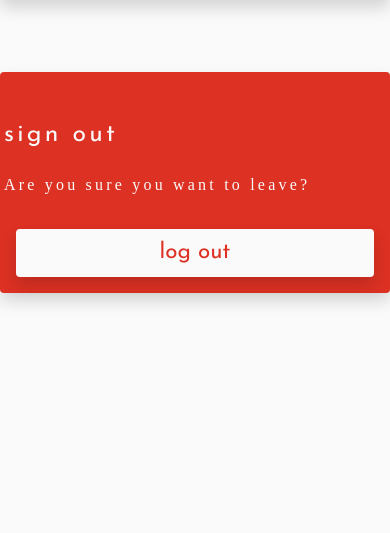
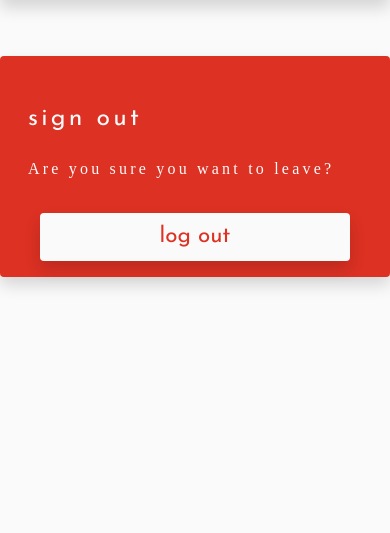
Before and after one commit to johnamdickson/portfolio-project-4, a Django app: template templates/account/logout.html in a window 390 px wide. Shown: the part 86-619 px from the top of the page. Run offline with Django 3.2, Linux system fonts and the light colour scheme; the template is opened without the code that fills it: most values are stand-ins (such as "Sample title", 1, 10 or a date in 2020); parts of the project's set-up code (start-up, migrations or seed data) failed here and were passed over; some libraries are stand-ins or nearby versions; some web fonts are replaced.

Commit message:
style: adjust to stop row spilloever in sm screens

```diff
--- a/static/css/style.css
+++ b/static/css/style.css
@@ -142,6 +142,11 @@ https://codingyaar.com/responsive-bootstrap-navbar-with-vertical-line-separator/
     #sign-in-icon {
         display: none;
     }
+
+/* stop rows overflowing container in small screens */
+    .row {
+        /* margin: 0; */
+    }
 }
 
 /* target mobile screen size */
--- a/templates/account/logout.html
+++ b/templates/account/logout.html
@@ -7,8 +7,8 @@
 {% block content %}
 <div class="container form-section">
   <div class="row">
-    <div class="col-xl-6 offset-xl-3 mt-4 col-md-10 offset-md-1 shadow pt-5 px-1 custom-container rounded">
-
+    <div class="col-xl-6 offset-xl-3 mt-2 col-md-10 offset-md-1 shadow pt-5 px-1 custom-container rounded">
+      <div class="container">
       <div class="row">
         <div class="col-md-4 mb-3 offset-md-1">
           <h2>{% trans "sign out" %}</h2>
@@ -35,4 +35,7 @@
 
       </div>
     </div>
+    </div>
+  </div>
+</div>
     {% endblock content %}
--- a/templates/account/signup.html
+++ b/templates/account/signup.html
@@ -9,7 +9,7 @@
 <div class="container">
   {% if form.errors %}
   <div class="row">
-    <div class="col-md-10 offset-md-1 mt-4">
+    <div class="col-md-10 offset-md-1 mt-2">
       <div class="alert alert-danger alert-dismissible fade show shadow-lg shadow-primary" role="alert">
         <div class="row">
           <div class="col-md-1">
@@ -38,7 +38,7 @@
 <div class="container form-section">
   <div class="row">
     <div class="col-xl-6 offset-xl-3 mt-4 col-md-10 offset-md-1 shadow pt-5 px-1 custom-container rounded">
-
+      <div class="container">
       <div class="row">
         <div class="col-md-4 mb-3 offset-md-1">
           <h2>{% trans "sign up" %}</h2>
@@ -78,6 +78,7 @@
           </div>
         </div>
       </form>
+      </div>
     </div>
   </div>
 </div>
```
Also changed, not shown: templates/account/login.html (+4 -4 lines).
